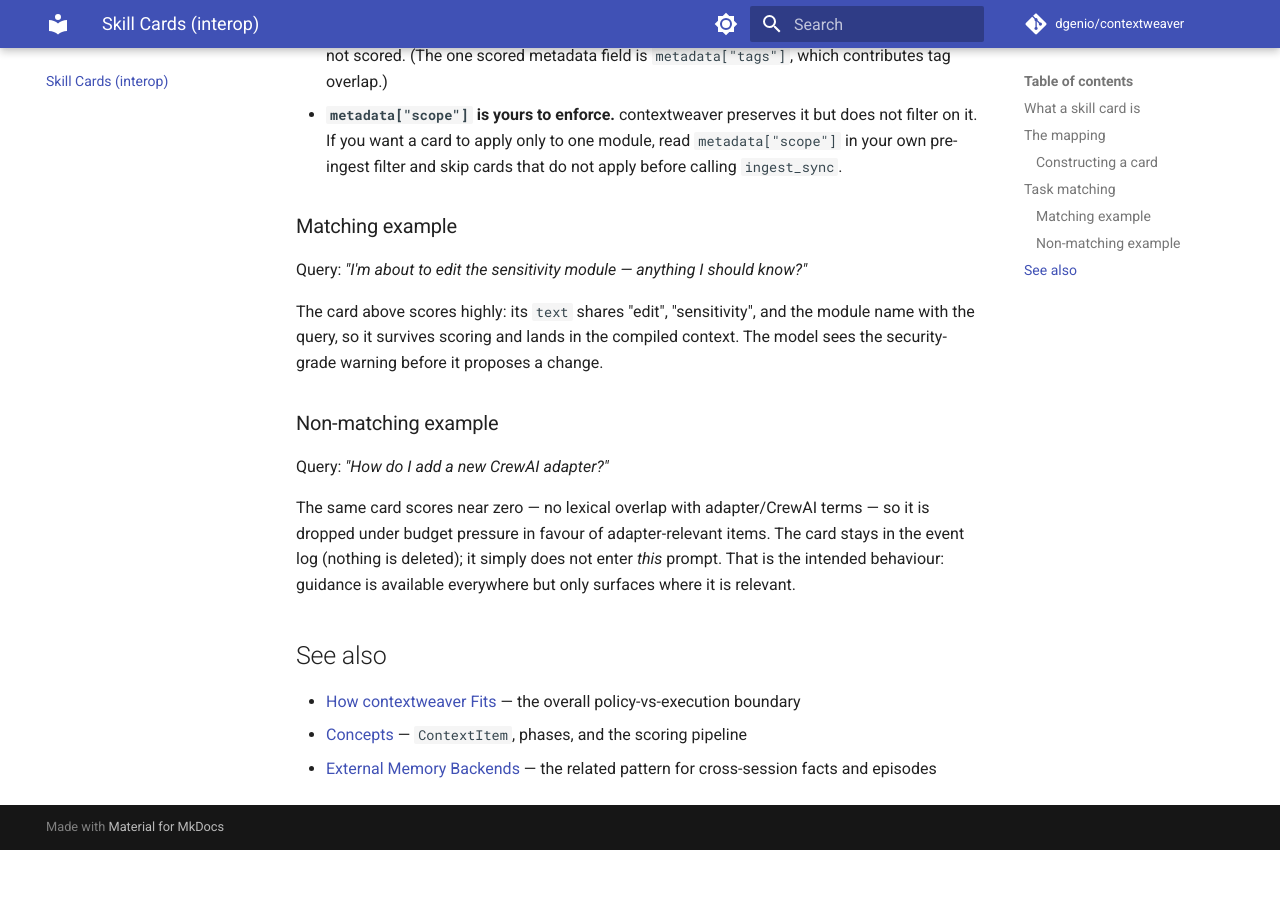
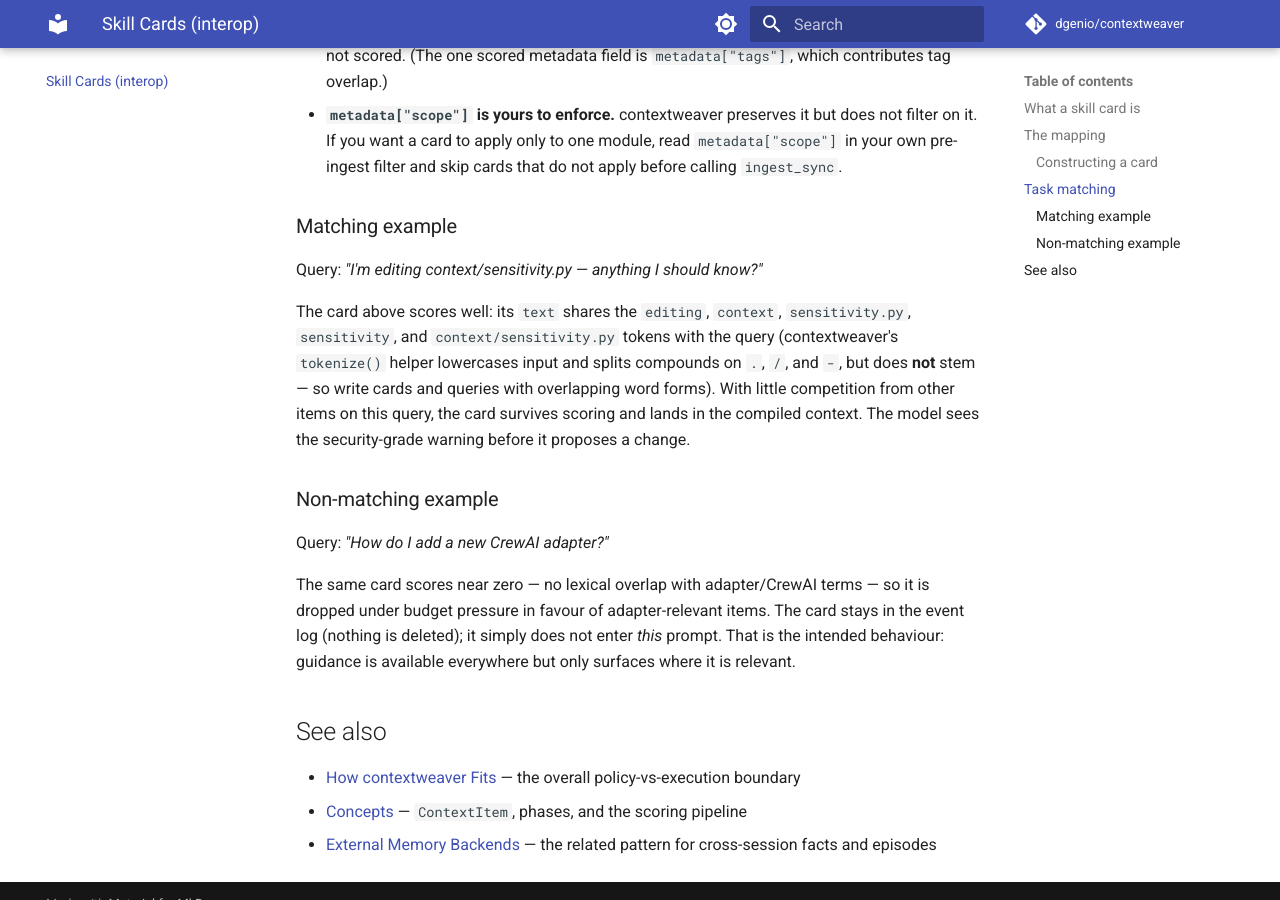
Before and after one commit to dgenio/contextweaver, an MkDocs documentation site: the page built from docs/interop_skill_cards.md, in a window 1280 px wide and 900 px high, scrolled down 2292 px. Built offline with MkDocs 1.6.1 and Material for MkDocs 9.7.7, drawn with Linux system fonts in a browser that asks for light colours; comment, search, counter and statistics services are not loaded; before the commit the page ends 3142 px from its top, so only the background shows below that.

Commit message:
docs(review): refine skill-card matching example for tokenizer accuracy
tokenize() does not stem, so the previous example ("shares edit / sensitivity
/ module") overstated the overlap. Updated the query and explanation to
genuinely demonstrate strong token overlap (editing, context, sensitivity.py,
sensitivity, context/sensitivity.py) and note the lowercase + compound-split,
no-stem behaviour explicitly.

```diff
--- a/docs/interop_skill_cards.md
+++ b/docs/interop_skill_cards.md
@@ -95,11 +95,15 @@ consequences worth designing for:
 
 ### Matching example
 
-Query: *"I'm about to edit the sensitivity module — anything I should know?"*
+Query: *"I'm editing context/sensitivity.py — anything I should know?"*
 
-The card above scores highly: its `text` shares "edit", "sensitivity", and the
-module name with the query, so it survives scoring and lands in the compiled
-context. The model sees the security-grade warning before it proposes a change.
+The card above scores well: its `text` shares the `editing`, `context`,
+`sensitivity.py`, `sensitivity`, and `context/sensitivity.py` tokens with the
+query (contextweaver's `tokenize()` helper lowercases input and splits
+compounds on `.`, `/`, and `-`, but does **not** stem — so write cards and
+queries with overlapping word forms). With little competition from other items
+on this query, the card survives scoring and lands in the compiled context.
+The model sees the security-grade warning before it proposes a change.
 
 ### Non-matching example
 
```
